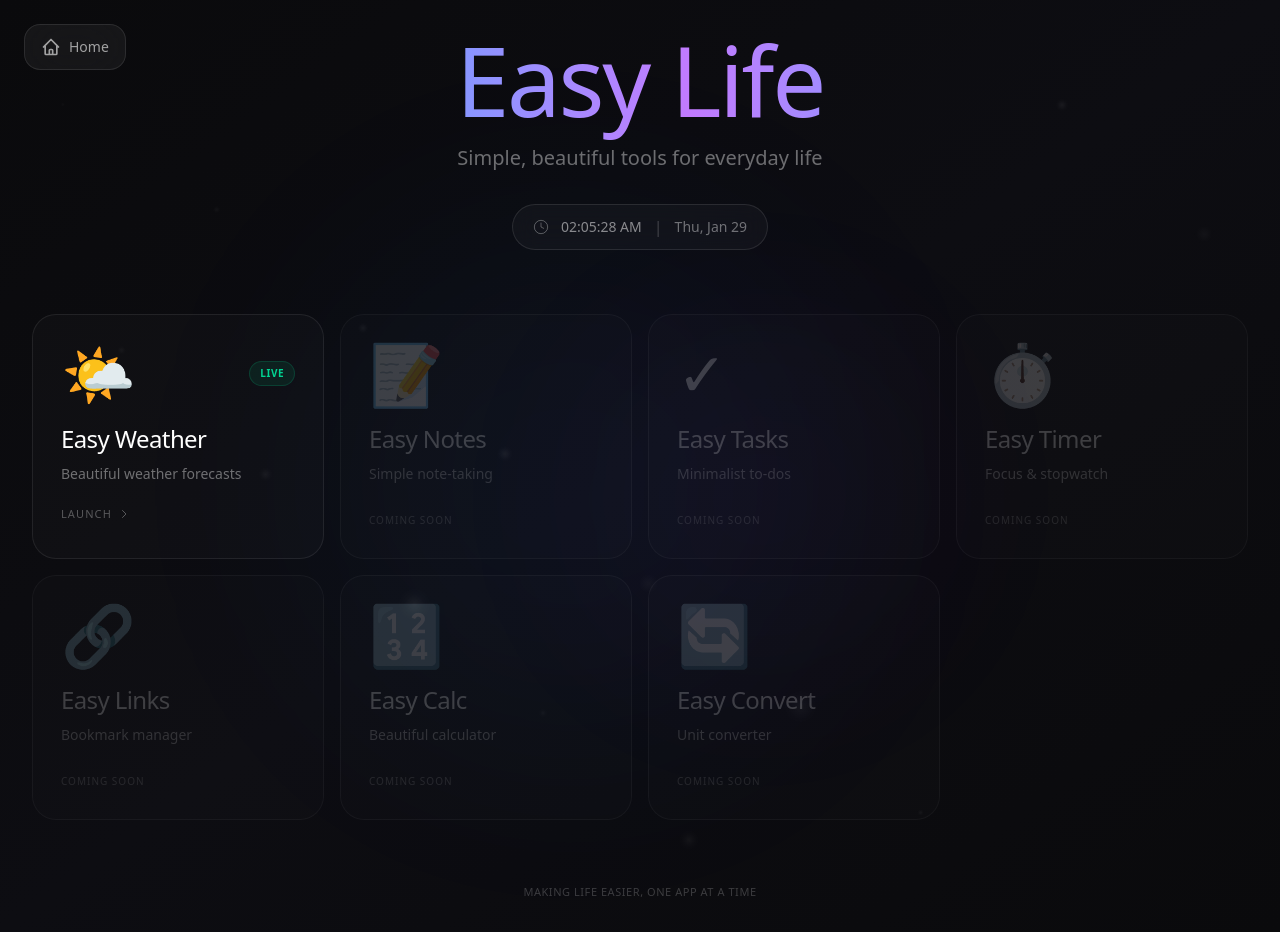
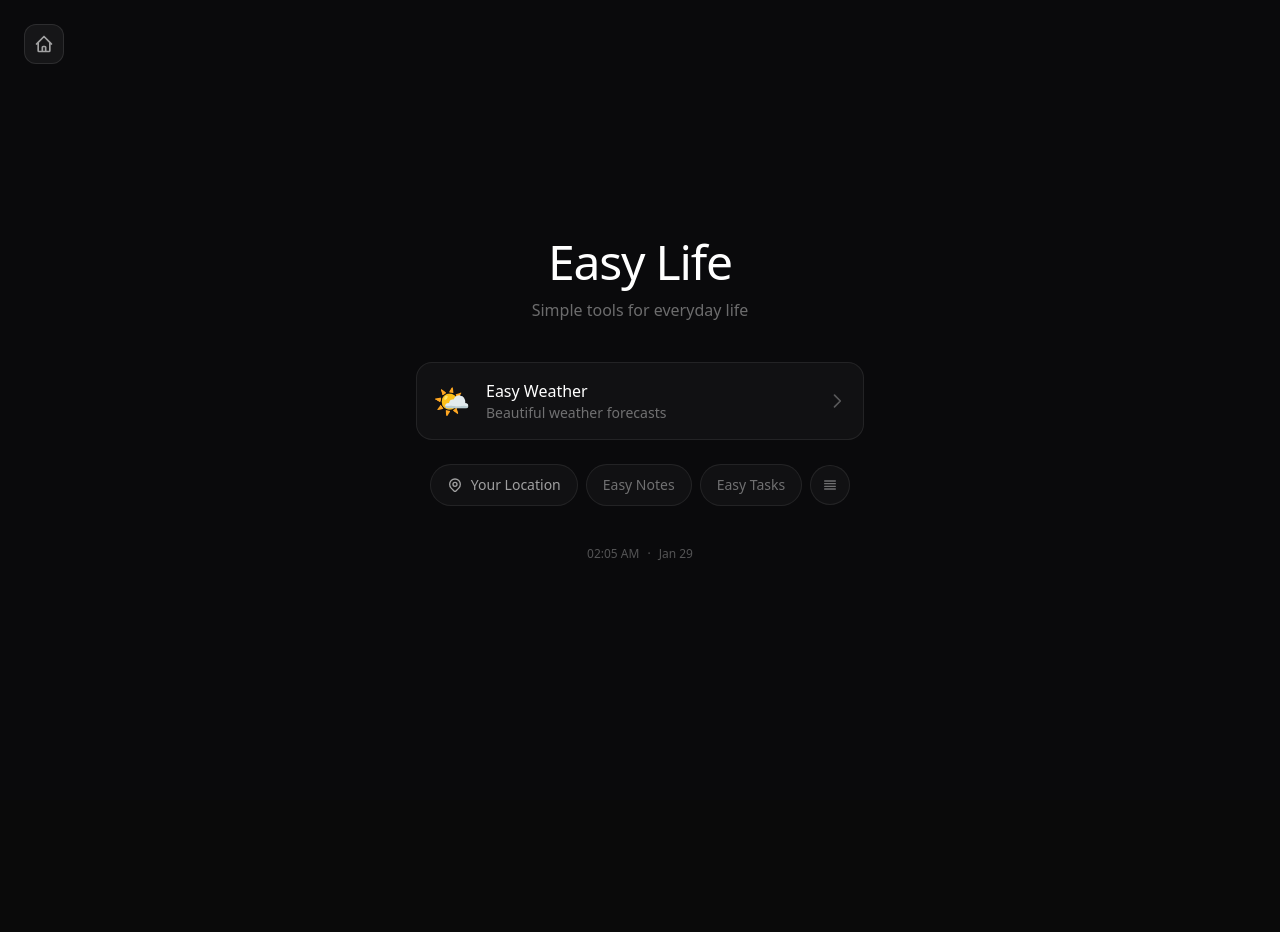
Before and after one commit to thatsimaguy/easy-life, a Next.js app: page / in a window 1280 px wide. After the commit the page ends 800 px from the top, so only its background shows below. Built offline with nearby package versions, Linux system fonts and the light colour scheme.

Commit message:
Redesign to match Easy Weather minimal dark style

```diff
--- a/app/page.tsx
+++ b/app/page.tsx
@@ -18,230 +18,94 @@ export default function Home() {
       description: "Beautiful weather forecasts",
       url: "https://easy-weather-app.vercel.app",
       icon: "🌤️",
-      status: "live",
     },
   ];
 
   const upcomingApps = [
-    { title: "Easy Notes", description: "Simple note-taking", icon: "📝" },
-    { title: "Easy Tasks", description: "Minimalist to-dos", icon: "✓" },
-    { title: "Easy Timer", description: "Focus & stopwatch", icon: "⏱️" },
-    { title: "Easy Links", description: "Bookmark manager", icon: "🔗" },
-    { title: "Easy Calc", description: "Beautiful calculator", icon: "🔢" },
-    { title: "Easy Convert", description: "Unit converter", icon: "🔄" },
+    { title: "Easy Notes", icon: "📝" },
+    { title: "Easy Tasks", icon: "✓" },
+    { title: "Easy Timer", icon: "⏱️" },
   ];
-
-  const hours = time.getHours();
-  const isNight = hours < 6 || hours >= 19;
 
   if (!mounted) return null;
 
   return (
-    <div className="min-h-screen bg-[#0a0a0c] flex flex-col items-center justify-center p-4 sm:p-6 lg:p-8 relative overflow-hidden">
-      {/* Animated Background */}
-      <div className="absolute inset-0">
-        <div className="absolute inset-0 bg-gradient-to-br from-[#0a0a0c] via-[#0d0d12] to-[#0a0a0c]" />
-        <div className={`absolute inset-0 bg-gradient-to-b from-blue-800/20 via-blue-900/10 to-blue-950/5 transition-opacity duration-1000 ${!isNight ? "opacity-100" : "opacity-0"}`} />
-
-        {/* Animated gradient orbs */}
-        <div className="absolute top-1/4 left-1/4 w-[500px] h-[500px] bg-blue-500/10 rounded-full blur-[120px] animate-pulse-slow" />
-        <div className="absolute bottom-1/4 right-1/4 w-[400px] h-[400px] bg-purple-500/10 rounded-full blur-[100px] animate-pulse-slow delay-1000" />
-      </div>
-
-      {/* Floating particles */}
-      <FloatingParticles />
-
-      {/* Home button */}
+    <div className="min-h-screen bg-[#0a0a0c] flex flex-col items-center justify-center p-6 relative">
+      {/* Home button - top left */}
       <a
         href="/"
-        className="fixed top-6 left-6 z-50 group"
+        className="fixed top-6 left-6 z-50 flex items-center justify-center w-10 h-10 bg-white/[0.05] hover:bg-white/[0.08] border border-white/10 hover:border-white/20 rounded-xl transition-all duration-300"
       >
-        <div className="relative flex items-center gap-2 px-4 py-3 bg-white/[0.05] hover:bg-white/[0.08] backdrop-blur-xl border border-white/10 hover:border-white/20 rounded-2xl transition-all duration-300 hover:scale-105">
-          <svg className="w-5 h-5 text-white/60 group-hover:text-white/80 transition-colors" fill="none" stroke="currentColor" viewBox="0 0 24 24">
+        <svg className="w-5 h-5 text-white/60" fill="none" stroke="currentColor" viewBox="0 0 24 24">
           <path strokeLinecap="round" strokeLinejoin="round" strokeWidth={2} d="M3 12l2-2m0 0l7-7 7 7M5 10v10a1 1 0 001 1h3m10-11l2 2m-2-2v10a1 1 0 01-1 1h-3m-6 0a1 1 0 001-1v-4a1 1 0 011-1h2a1 1 0 011 1v4a1 1 0 001 1m-6 0h6" />
         </svg>
-          <span className="text-sm text-white/60 group-hover:text-white/80 hidden sm:block">Home</span>
-        </div>
       </a>
 
-      {/* Main content */}
-      <div className="w-full max-w-7xl relative z-10 flex flex-col animate-fade-in">
-        {/* Header */}
-        <div className="text-center mb-12 lg:mb-16">
-          <div className="inline-block mb-4">
-            <h1 className="text-6xl sm:text-7xl lg:text-8xl font-extralight text-white tracking-tight">
-              <span className="bg-gradient-to-r from-blue-400 via-purple-400 via-pink-400 to-blue-400 bg-clip-text text-transparent animate-gradient bg-[length:200%_auto]">
+      {/* Main Content */}
+      <div className="w-full max-w-md flex flex-col items-center">
+        {/* Title */}
+        <h1 className="text-4xl sm:text-5xl font-light text-white mb-3 tracking-tight">
           Easy Life
-              </span>
         </h1>
-          </div>
-          <p className="text-white/40 text-lg sm:text-xl font-light mb-8">Simple, beautiful tools for everyday life</p>
+        <p className="text-white/40 text-base mb-10">
+          Simple tools for everyday life
+        </p>
 
-          {/* Time display */}
-          <div className="inline-flex items-center gap-3 px-5 py-2.5 bg-white/[0.03] backdrop-blur-md border border-white/10 rounded-full">
-            <svg className="w-4 h-4 text-white/30" fill="none" stroke="currentColor" viewBox="0 0 24 24">
-              <circle cx="12" cy="12" r="10" strokeWidth="1.5" />
-              <path strokeLinecap="round" strokeLinejoin="round" strokeWidth="1.5" d="M12 6v6l4 2" />
-            </svg>
-            <span className="text-white/50 text-sm font-medium tabular-nums">
-              {time.toLocaleTimeString('en-US', { hour: '2-digit', minute: '2-digit', second: '2-digit' })}
-            </span>
-            <span className="text-white/20">|</span>
-            <span className="text-white/40 text-sm">
-              {time.toLocaleDateString('en-US', { weekday: 'short', month: 'short', day: 'numeric' })}
-            </span>
-          </div>
-        </div>
-
-        {/* Apps Grid */}
-        <div className="flex-1 mb-8">
-          <div className="grid grid-cols-1 sm:grid-cols-2 lg:grid-cols-3 xl:grid-cols-4 gap-4 max-w-7xl mx-auto">
-            {/* Live Apps */}
-            {apps.map((app, idx) => (
+        {/* App Card */}
+        {apps.map((app) => (
           <a
             key={app.url}
             href={app.url}
             target="_blank"
             rel="noopener noreferrer"
-                className="group relative rounded-3xl p-6 sm:p-7 border border-white/[0.08] transition-all duration-500 hover:border-white/20 hover:scale-[1.02] bg-white/[0.02] hover:bg-white/[0.05] overflow-hidden"
-                style={{ animationDelay: `${idx * 100}ms` }}
+            className="w-full group"
           >
-                {/* Glow effect */}
-                <div className="absolute inset-0 rounded-3xl bg-gradient-to-br from-blue-500/0 via-purple-500/0 to-pink-500/0 group-hover:from-blue-500/[0.05] group-hover:via-purple-500/[0.03] group-hover:to-pink-500/[0.05] transition-all duration-700" />
-
-                {/* Shine effect on hover */}
-                <div className="absolute inset-0 rounded-3xl opacity-0 group-hover:opacity-100 transition-opacity duration-700 bg-gradient-to-r from-transparent via-white/[0.02] to-transparent -translate-x-full group-hover:translate-x-full duration-1000" />
-
-                <div className="relative z-10">
-                  <div className="mb-5 flex items-center justify-between">
-                    <span className="text-5xl sm:text-6xl transition-all duration-500 group-hover:scale-110 group-hover:rotate-3 inline-block">
-                      {app.icon}
-                    </span>
-                    <span className="px-2.5 py-1 bg-emerald-500/10 border border-emerald-500/20 rounded-full text-[10px] text-emerald-400 uppercase tracking-wider font-semibold">
-                      Live
-                    </span>
+            <div className="relative flex items-center gap-4 p-4 bg-white/[0.03] hover:bg-white/[0.06] border border-white/[0.08] hover:border-white/[0.15] rounded-2xl transition-all duration-300">
+              <span className="text-3xl">{app.icon}</span>
+              <div className="flex-1">
+                <h3 className="text-white font-medium">{app.title}</h3>
+                <p className="text-white/40 text-sm">{app.description}</p>
               </div>
-                  <h3 className="text-xl sm:text-2xl font-light text-white mb-2 tracking-tight">{app.title}</h3>
-                  <p className="text-white/40 text-sm leading-relaxed font-light">{app.description}</p>
-
-                  <div className="mt-5 flex items-center text-white/30 group-hover:text-white/60 transition-colors duration-300">
-                    <span className="text-[11px] uppercase tracking-widest font-medium">Launch</span>
-                    <svg className="ml-1.5 w-3 h-3 transform group-hover:translate-x-1 transition-transform duration-300" fill="none" stroke="currentColor" viewBox="0 0 24 24">
+              <svg className="w-5 h-5 text-white/30 group-hover:text-white/50 transition-colors" fill="none" stroke="currentColor" viewBox="0 0 24 24">
                 <path strokeLinecap="round" strokeLinejoin="round" strokeWidth={2} d="M9 5l7 7-7 7" />
               </svg>
-                  </div>
             </div>
           </a>
         ))}
 
-            {/* Coming Soon Apps */}
-            {upcomingApps.map((app, idx) => (
-              <div
+        {/* Quick Access Buttons */}
+        <div className="mt-6 flex items-center gap-2">
+          <button className="flex items-center gap-2 px-4 py-2.5 bg-white/[0.03] hover:bg-white/[0.06] border border-white/[0.08] hover:border-white/[0.15] rounded-full text-white/60 hover:text-white/80 text-sm transition-all duration-300">
+            <svg className="w-4 h-4" fill="none" stroke="currentColor" viewBox="0 0 24 24">
+              <path strokeLinecap="round" strokeLinejoin="round" strokeWidth={2} d="M17.657 16.657L13.414 20.9a1.998 1.998 0 01-2.827 0l-4.244-4.243a8 8 0 1111.314 0z" />
+              <path strokeLinecap="round" strokeLinejoin="round" strokeWidth={2} d="M15 11a3 3 0 11-6 0 3 3 0 016 0z" />
+            </svg>
+            Your Location
+          </button>
+
+          {upcomingApps.slice(0, 2).map((app) => (
+            <button
               key={app.title}
-                className="group relative rounded-3xl p-6 sm:p-7 border border-white/[0.04] cursor-not-allowed transition-all duration-500 hover:border-white/[0.08] bg-white/[0.01] overflow-hidden"
-                style={{ animationDelay: `${(idx + 1) * 100}ms` }}
+              className="px-4 py-2.5 bg-white/[0.03] hover:bg-white/[0.06] border border-white/[0.08] hover:border-white/[0.15] rounded-full text-white/40 hover:text-white/60 text-sm transition-all duration-300"
             >
-                <div className="relative z-10">
-                  <div className="mb-5">
-                    <span className="text-5xl sm:text-6xl opacity-20 group-hover:opacity-40 transition-all duration-500 inline-block">
-                      {app.icon}
-                    </span>
+              {app.title}
+            </button>
+          ))}
+
+          <button className="flex items-center justify-center w-10 h-10 bg-white/[0.03] hover:bg-white/[0.06] border border-white/[0.08] hover:border-white/[0.15] rounded-full text-white/40 hover:text-white/60 transition-all duration-300">
+            <svg className="w-4 h-4" fill="none" stroke="currentColor" viewBox="0 0 24 24">
+              <path strokeLinecap="round" strokeLinejoin="round" strokeWidth={2} d="M4 6h16M4 10h16M4 14h16M4 18h16" />
+            </svg>
+          </button>
         </div>
-                  <h3 className="text-xl sm:text-2xl font-light text-white/20 mb-2 tracking-tight group-hover:text-white/40 transition-colors duration-500">
-                    {app.title}
-                  </h3>
-                  <p className="text-white/15 text-sm leading-relaxed font-light group-hover:text-white/25 transition-colors duration-500">
-                    {app.description}
-                  </p>
-                  <div className="mt-5">
-                    <span className="text-[10px] uppercase tracking-widest text-white/10 group-hover:text-white/20 transition-colors duration-500">
-                      Coming Soon
-                    </span>
+
+        {/* Time */}
+        <div className="mt-10 flex items-center gap-2 text-white/30 text-xs">
+          <span>{time.toLocaleTimeString('en-US', { hour: '2-digit', minute: '2-digit' })}</span>
+          <span>·</span>
+          <span>{time.toLocaleDateString('en-US', { month: 'short', day: 'numeric' })}</span>
         </div>
       </div>
     </div>
-            ))}
-          </div>
-        </div>
-
-        {/* Footer */}
-        <footer className="text-center mt-auto pt-8">
-          <p className="text-[11px] text-white/20 tracking-wider uppercase font-light">
-            Making life easier, one app at a time
-          </p>
-        </footer>
-      </div>
-
-      <style jsx global>{`
-        @keyframes float-slow {
-          0%, 100% { transform: translate(0, 0); }
-          25% { transform: translate(10px, -15px); }
-          50% { transform: translate(-5px, 10px); }
-          75% { transform: translate(15px, 5px); }
-        }
-        .animate-float-slow {
-          animation: float-slow 15s ease-in-out infinite;
-        }
-        @keyframes pulse-slow {
-          0%, 100% { opacity: 0.3; transform: scale(1); }
-          50% { opacity: 0.5; transform: scale(1.1); }
-        }
-        .animate-pulse-slow {
-          animation: pulse-slow 10s ease-in-out infinite;
-        }
-        .delay-1000 {
-          animation-delay: 5s;
-        }
-        @keyframes gradient {
-          0% { background-position: 0% 50%; }
-          50% { background-position: 100% 50%; }
-          100% { background-position: 0% 50%; }
-        }
-        .animate-gradient {
-          animation: gradient 8s ease infinite;
-        }
-        @keyframes fade-in {
-          from { opacity: 0; transform: translateY(20px); }
-          to { opacity: 1; transform: translateY(0); }
-        }
-        .animate-fade-in {
-          animation: fade-in 0.8s ease-out;
-        }
-      `}</style>
-    </div>
   );
 }
-
-function FloatingParticles() {
-  const sizes = [6, 10, 14, 20, 30, 45, 8, 16, 25, 12, 18, 35, 10, 22];
-  const particles = Array.from({ length: 14 }, (_, i) => ({
-    id: i,
-    x: (i * 11 + 5) % 95,
-    y: (i * 13 + 10) % 90,
-    size: sizes[i],
-    opacity: 0.08 + (i % 4) * 0.02,
-    duration: 12 + (i % 5) * 3,
-    delay: i * 0.5,
-  }));
-
-  return (
-    <div className="absolute inset-0 overflow-hidden pointer-events-none">
-      {particles.map((p) => (
-        <div
-          key={p.id}
-          className="absolute rounded-full animate-float-slow"
-          style={{
-            left: `${p.x}%`,
-            top: `${p.y}%`,
-            width: `${p.size}px`,
-            height: `${p.size}px`,
-            opacity: p.opacity,
-            animationDuration: `${p.duration}s`,
-            animationDelay: `${p.delay}s`,
-            background: 'radial-gradient(circle, rgba(255,255,255,0.4) 0%, rgba(255,255,255,0.1) 40%, rgba(255,255,255,0) 70%)',
-          }}
-        />
-      ))}
-    </div>
-  );
-}
```
Lines whose indentation alone changed are shown as unchanged.
